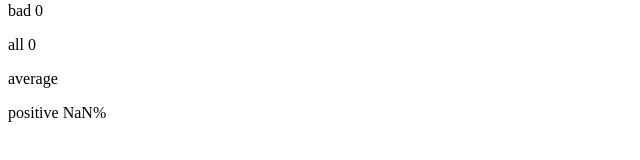
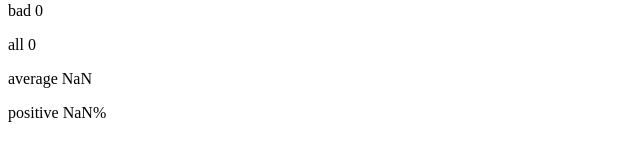
Before and after one commit to Ipe92/fullstack-open, a React (Vite) app in the folder osa1/unicafe/: page / in a window 1280 px wide. Shown: the part 175-335 px from the top of the page, without its empty margins (0-640 px from the left). Built offline with nearby package versions, Linux system fonts and the light colour scheme.

Commit message:
1.7: unicafe step2 tehty

```diff
--- a/osa1/unicafe/src/App.jsx
+++ b/osa1/unicafe/src/App.jsx
@@ -8,24 +8,22 @@
 	const [neutral, setNeutral] = useState(0);
 	const [bad, setBad] = useState(0);
 
-	const calculateAverage = () => {
-		const feedBackAmount = good + bad + neutral;
-		const average = good - bad / feedBackAmount;
-		return average;
-	};
+	const feedBackAmount = good + bad + neutral;
+	const calculateAverage = () => (good - bad) / feedBackAmount;
+	const calculatePositive = () => good / feedBackAmount;
 
 	return (
 		<div>
-			<Button onClick={() => setGood(neutral + 1)} text="good" />
-			<Button onClick={() => setNeutral(good + 1)} text="neutral" />
+			<Button onClick={() => setGood(good + 1)} text="good" />
+			<Button onClick={() => setNeutral(neutral + 1)} text="neutral" />
 			<Button onClick={() => setBad(bad + 1)} text="bad" />
 			<h1>statistics</h1>
 			<p>good {good}</p>
 			<p>neutral {neutral}</p>
 			<p>bad {bad}</p>
 			<p>all {good + bad + neutral}</p>
-			<p>average {calculateAverage}</p>
-			<p>positive {good / bad}%</p>
+			<p>average {calculateAverage()}</p>
+			<p>positive {calculatePositive()}%</p>
 		</div>
 	);
 };
```
